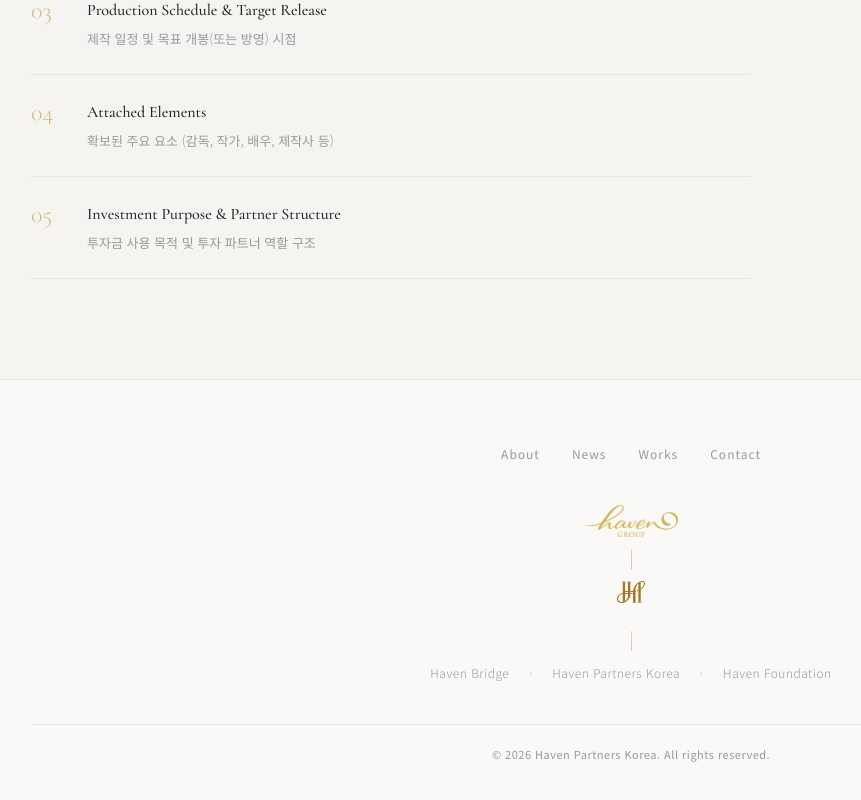
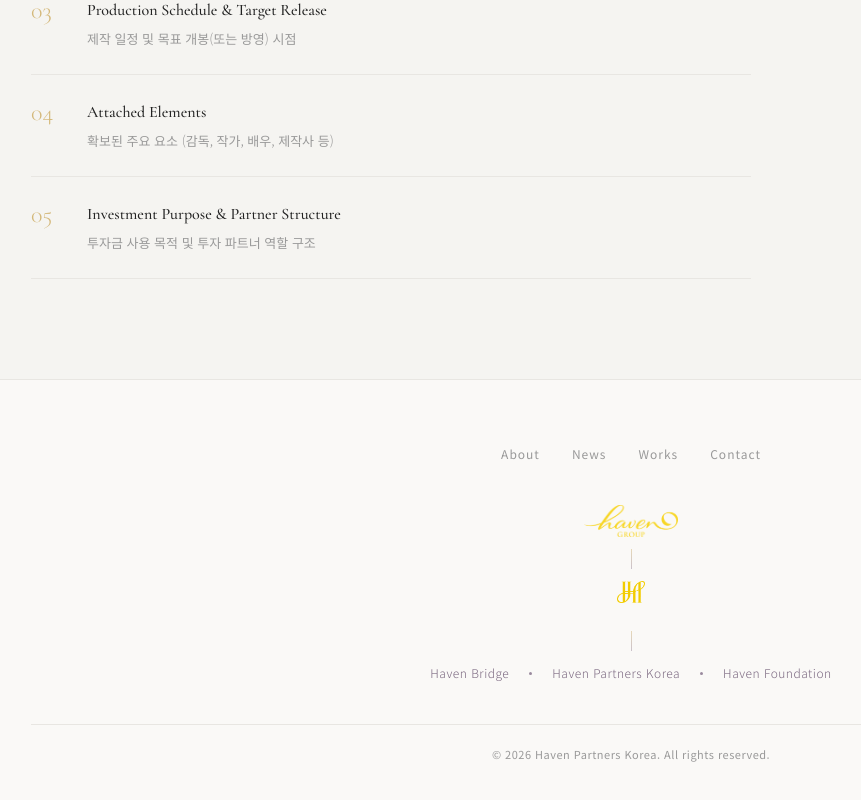
Before and after one commit to gustn0117/haven-partners-korea, a Next.js app: page /about in a window 1280 px wide. Shown: the part 3055-3855 px from the top of the page, without its empty margins (9-870 px from the left). Built offline with nearby package versions, Linux system fonts and the light colour scheme.

Commit message:
Bright gold logos (#FFD700), purple footer affiliates text
Co-Authored-By: Claude Opus 4.6 <noreply@anthropic.com>

```diff
--- a/app/globals.css
+++ b/app/globals.css
@@ -1476,7 +1476,7 @@ nav a:hover::after, nav a.active::after { width: 100%; }
   align-items: center;
   gap: 20px;
   font-size: 12px;
-  color: var(--text-muted);
+  color: var(--purple);
   letter-spacing: 0.5px;
   font-weight: 300;
 }
@@ -1485,7 +1485,7 @@ nav a:hover::after, nav a.active::after { width: 100%; }
   width: 3px;
   height: 3px;
   border-radius: 50%;
-  background: var(--border);
+  background: var(--purple-light);
 }
 
 .footer-bottom {
```
Also changed, not shown: public/logo-dark-gold.png, public/logo-h.png.
